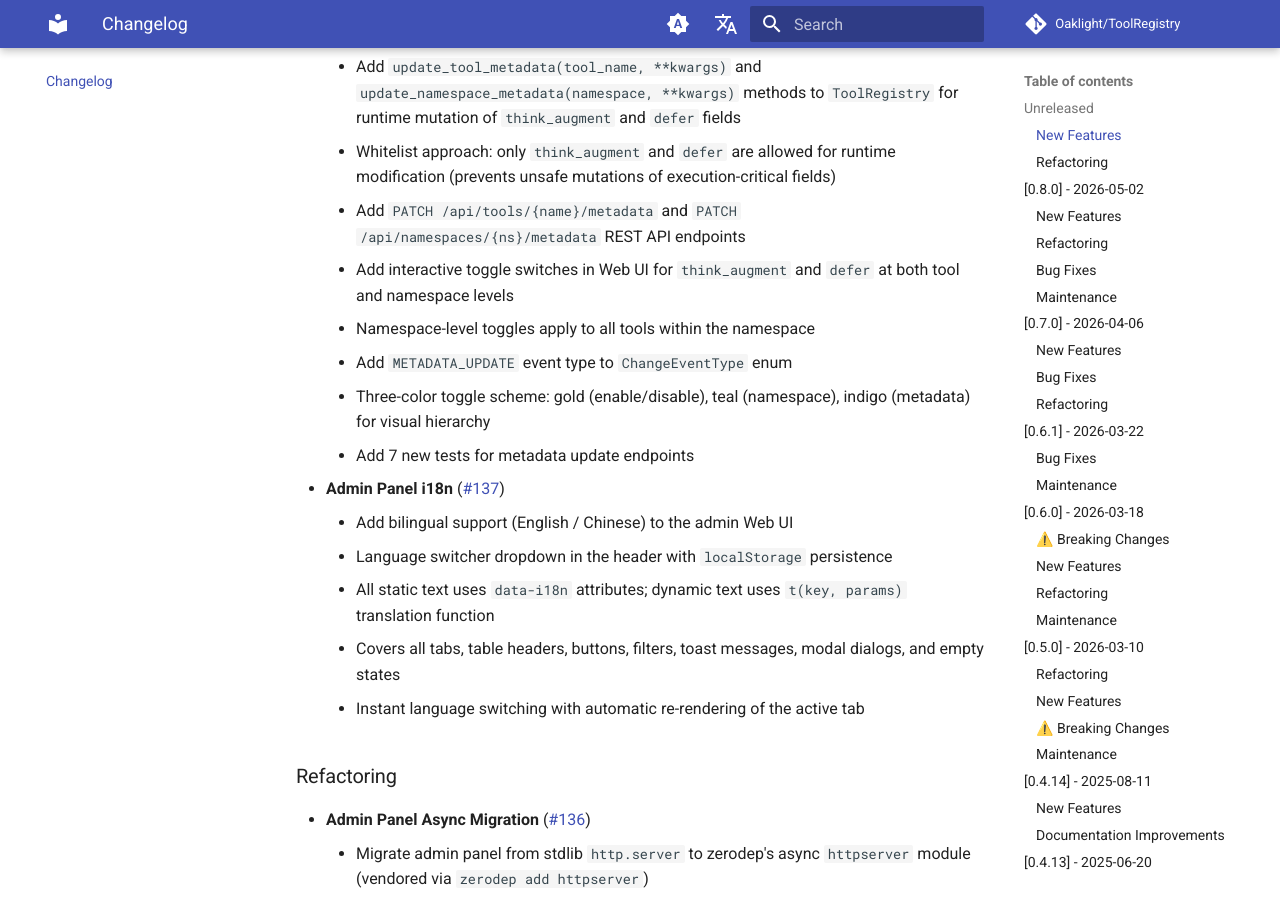
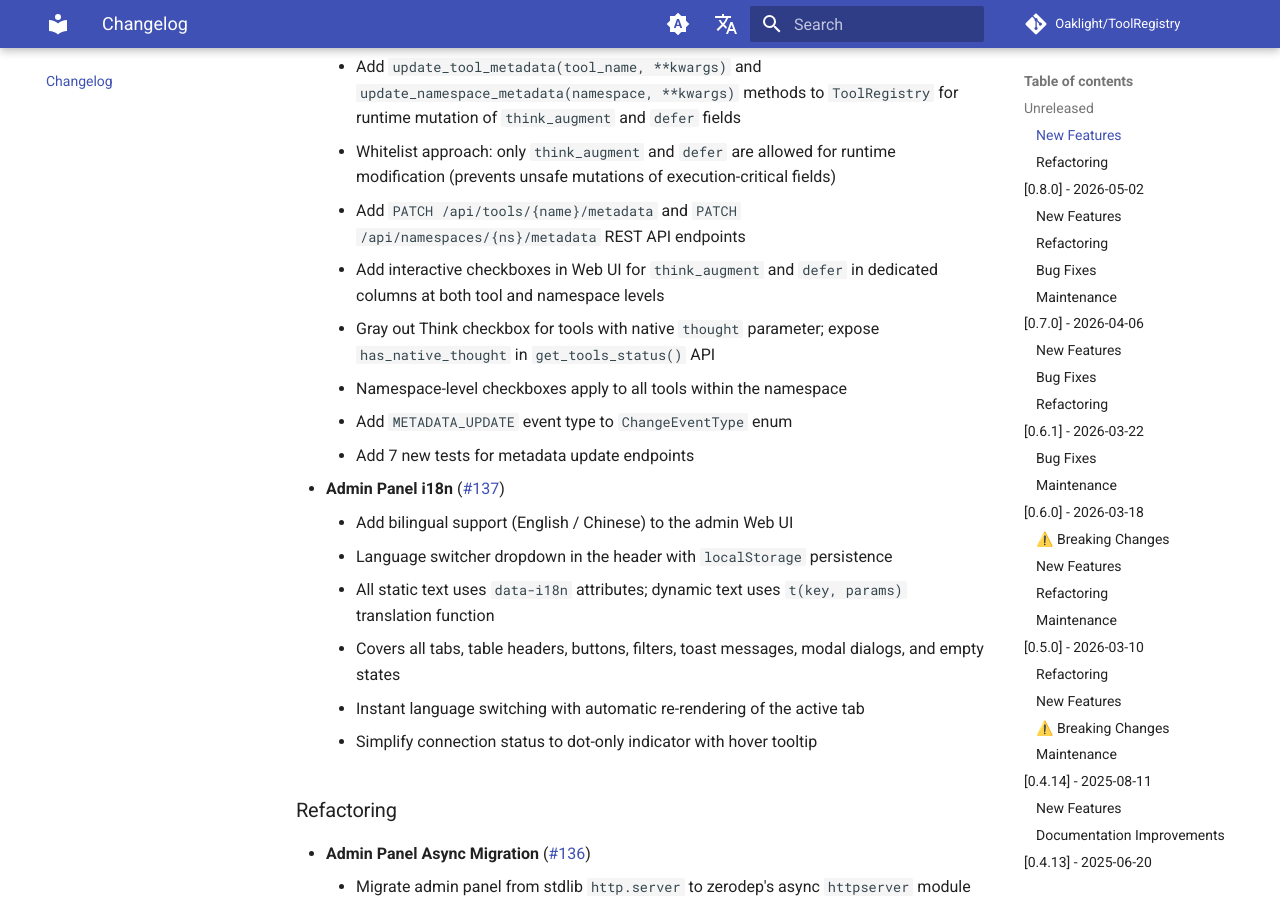
Before and after one commit to Oaklight/ToolRegistry, an MkDocs documentation site: the page built from docs/changelog.md, in a window 1280 px wide and 900 px high, scrolled down 808 px. Built offline with MkDocs 1.6.1 and Material for MkDocs 9.7.7, drawn with Linux system fonts in a browser that asks for light colours; comment, search, counter and statistics services are not loaded.

Commit message:
docs: update think/defer UI description and changelog for checkbox style

```diff
--- a/docs/changelog.md
+++ b/docs/changelog.md
@@ -28,10 +28,10 @@ This page documents all notable changes to the ToolRegistry project since the fi
     - Add `update_tool_metadata(tool_name, **kwargs)` and `update_namespace_metadata(namespace, **kwargs)` methods to `ToolRegistry` for runtime mutation of `think_augment` and `defer` fields
     - Whitelist approach: only `think_augment` and `defer` are allowed for runtime modification (prevents unsafe mutations of execution-critical fields)
     - Add `PATCH /api/tools/{name}/metadata` and `PATCH /api/namespaces/{ns}/metadata` REST API endpoints
-    - Add interactive toggle switches in Web UI for `think_augment` and `defer` at both tool and namespace levels
-    - Namespace-level toggles apply to all tools within the namespace
+    - Add interactive checkboxes in Web UI for `think_augment` and `defer` in dedicated columns at both tool and namespace levels
+    - Gray out Think checkbox for tools with native `thought` parameter; expose `has_native_thought` in `get_tools_status()` API
+    - Namespace-level checkboxes apply to all tools within the namespace
     - Add `METADATA_UPDATE` event type to `ChangeEventType` enum
-    - Three-color toggle scheme: gold (enable/disable), teal (namespace), indigo (metadata) for visual hierarchy
     - Add 7 new tests for metadata update endpoints
 
 - **Admin Panel i18n** ([#137](../../pull/137))
@@ -40,6 +40,7 @@ This page documents all notable changes to the ToolRegistry project since the fi
     - All static text uses `data-i18n` attributes; dynamic text uses `t(key, params)` translation function
     - Covers all tabs, table headers, buttons, filters, toast messages, modal dialogs, and empty states
     - Instant language switching with automatic re-rendering of the active tab
+    - Simplify connection status to dot-only indicator with hover tooltip
 
 ### Refactoring
 
```
Also changed, not shown: docs/admin/web-ui.md (+3 -4 lines).
